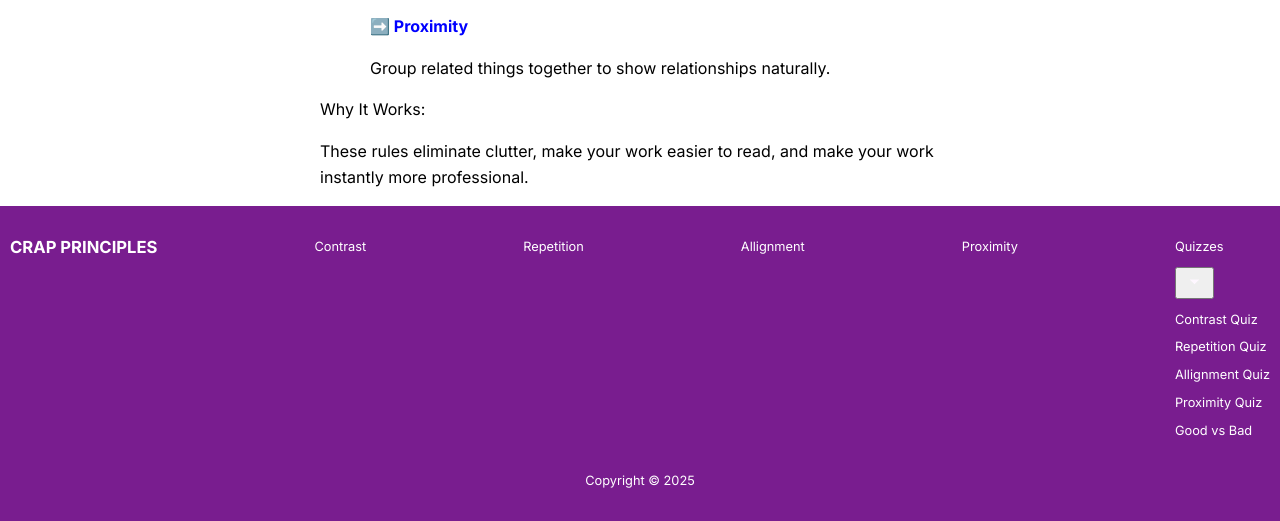
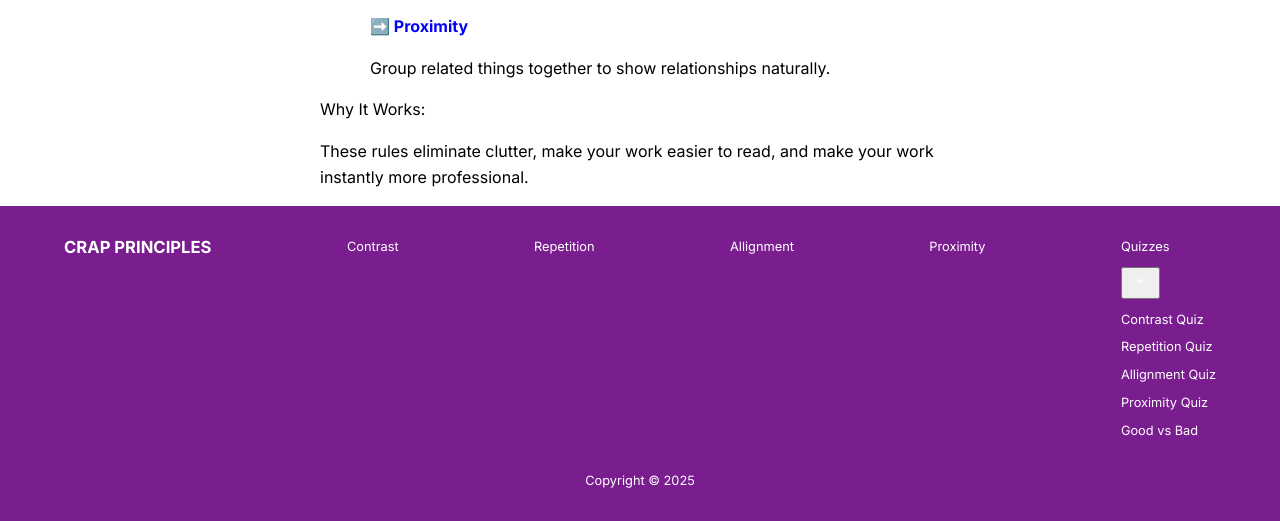
Before and after one commit to Bondulance/CRAP_Final, a PHP site: page / in a window 1280 px wide. Shown: the part 1356-1877 px from the top of the page. Run offline with PHP 8.4, Linux system fonts and the light colour scheme.

Commit message:
Footer margin

```diff
--- a/assets/css/style.css
+++ b/assets/css/style.css
@@ -55,7 +55,7 @@
 footer > div {
     display: flex;
     justify-content: space-between;
-    margin: 10px;
+    margin: 10px 5vw;
     color: white;
 }
 
```
